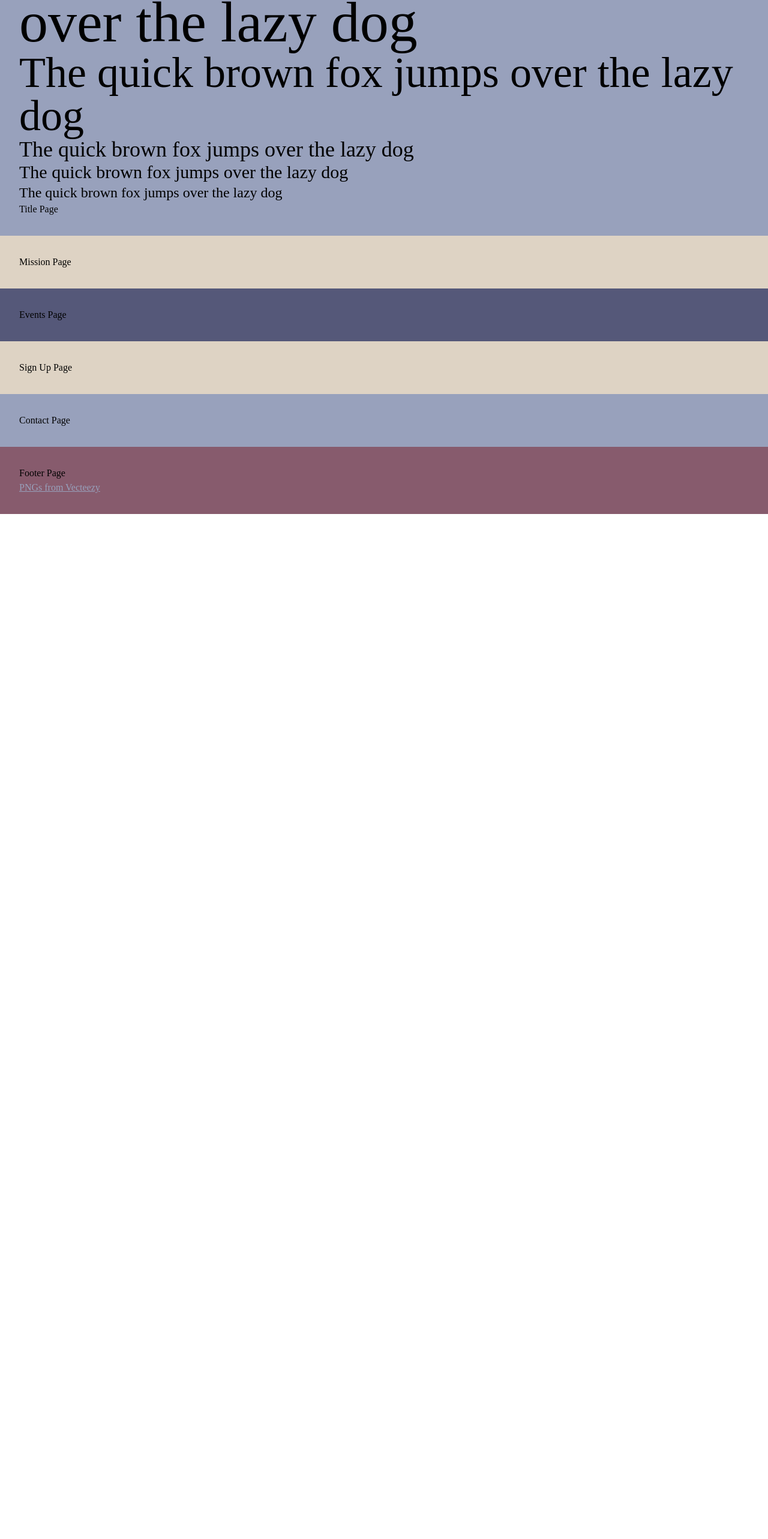
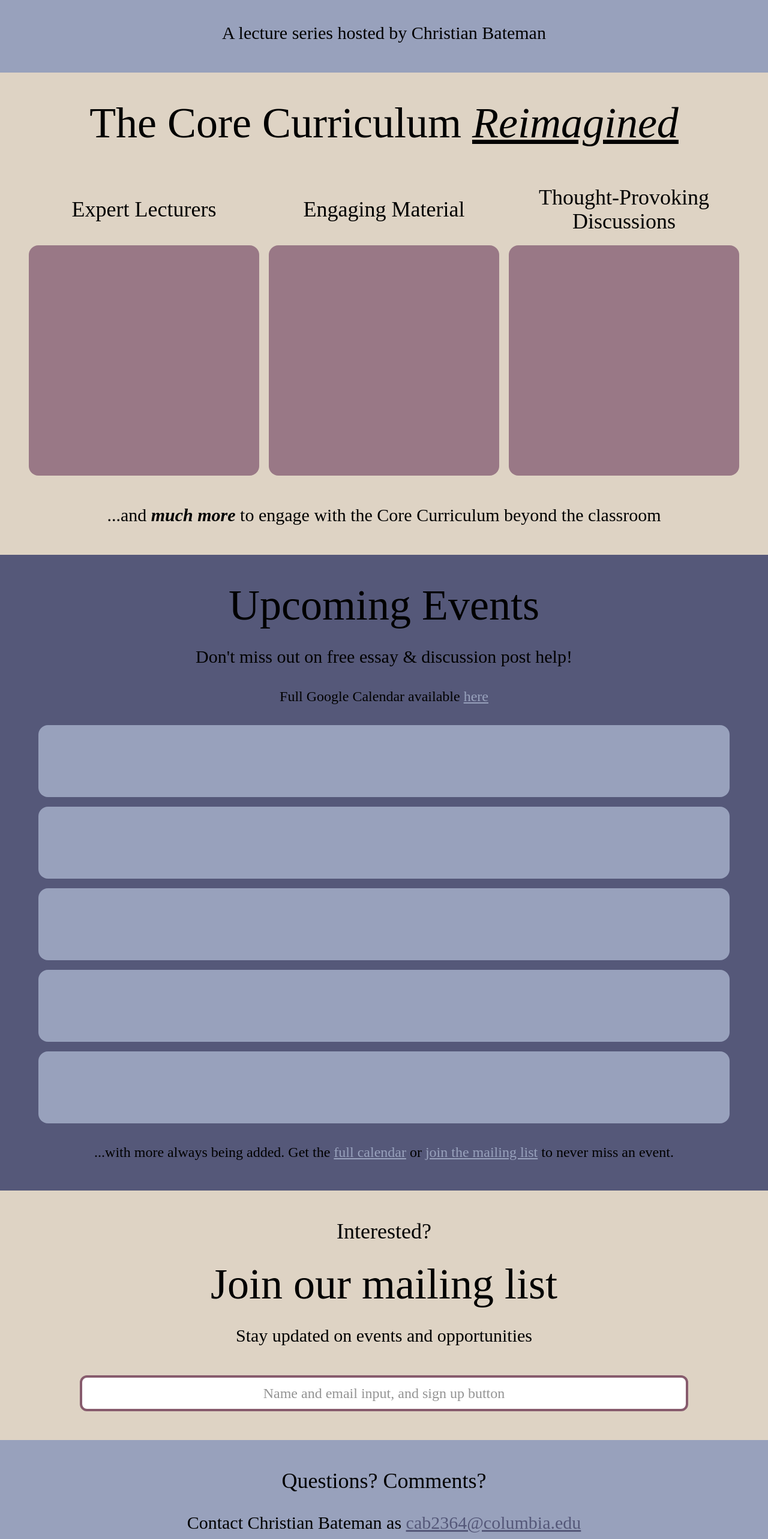
Before and after one commit to Palermo4561/great-books-in-context, a React (Vite) app: page / in a window 1280 px wide. Shown: the part 139-2705 px from the top of the page at 60% size. Before the commit the page ends 996 px from the top, so only its background shows below. Built offline with nearby package versions, Linux system fonts and the light colour scheme; a web font is replaced by a local one.

Commit message:
mostly complete layout with text and placeholders

```diff
--- a/src/components/Text.tsx
+++ b/src/components/Text.tsx
@@ -18,7 +18,7 @@
 }
 
 const text = tv({
-  base: 'text-black',
+  base: 'text-black text-center p-4',
   variants: {
     variant: {
       headliner: 'text-8xl',
--- a/src/pages/Contact.tsx
+++ b/src/pages/Contact.tsx
@@ -1,9 +1,17 @@
 import Page from '@/components/Page'
+import Text from '@/components/Text'
 
 export default function Contact() {
   return (
     <Page className="bg-light-blue">
-      <h1>Contact Page</h1>
+      <Text type="subheader">Questions? Comments?</Text>
+      <Text type="p_md">
+        Contact Christian Bateman as{' '}
+        <a href="mailto: cab2364@columbia.edu" className="text-dark-blue underline">
+          cab2364@columbia.edu
+        </a>
+      </Text>
+      {/* TODO: add a 'copy to clipboard' icon here? */}
     </Page>
   )
 }
--- a/src/pages/Events.tsx
+++ b/src/pages/Events.tsx
@@ -1,9 +1,36 @@
 import Page from '@/components/Page'
+import Text from '@/components/Text'
+import { cn } from '@/lib/utils'
+
+import type { ReactNode } from 'react'
+
+interface LinkProps extends React.AnchorHTMLAttributes<HTMLAnchorElement> {
+  children: ReactNode
+}
+
+const Link = ({ className, children, ...props }: LinkProps) => {
+  return (
+    <a target="_blank" className={cn('text-light-blue underline', className)} {...props}>
+      {children}
+    </a>
+  )
+}
 
 export default function Events() {
   return (
     <Page className="bg-dark-blue">
-      <h1 className="font-app-default">Events Page</h1>
+      <Text type="header">Upcoming Events</Text>
+      <Text type="p_md">Don't miss out on free essay & discussion post help!</Text>
+      <Text type="p_sm">
+        Full Google Calendar available <Link href="www.google.com">here</Link>
+      </Text>
+      {Array.from({ length: 5 }).map((_, idx) => (
+        <div key={idx} className="bg-light-blue mx-8 my-4 h-30 w-auto rounded-2xl text-center" />
+      ))}
+      <Text type="p_sm">
+        ...with more always being added. Get the <Link href="www.google.com">full calendar</Link> or{' '}
+        <Link href="www.google.com">join the mailing list</Link> to never miss an event.
+      </Text>
     </Page>
   )
 }
--- a/src/pages/Footer.tsx
+++ b/src/pages/Footer.tsx
@@ -1,10 +1,12 @@
 import Page from '@/components/Page'
+import Text from '@/components/Text'
 
 export default function Footer() {
   return (
     <Page className="bg-dark-red">
-      <h1>Footer Page</h1>
-      <a href="https://www.vecteezy.com" target="_blank" className="text-light-blue underline">
+      <Text type="header">Footer - this will take extra styling</Text>
+
+      <a rel="noopener" href="https://www.vecteezy.com" target="_blank" className="text-light-blue underline">
         PNGs from Vecteezy
       </a>
     </Page>
--- a/src/pages/Mission.tsx
+++ b/src/pages/Mission.tsx
@@ -1,9 +1,28 @@
 import Page from '@/components/Page'
+import Text from '@/components/Text'
 
 export default function Mission() {
+  const text = ['Expert Lecturers', 'Engaging Material', 'Thought-Provoking Discussions']
+
   return (
     <Page className="bg-dark-tan">
-      <h1>Mission Page</h1>
+      <Text type="header">
+        The Core Curriculum <span className="italic underline">Reimagined</span>
+      </Text>
+      <div className="flex flex-row justify-center gap-4 py-8">
+        {Array.from({ length: 3 }).map((_, idx) => (
+          <div key={idx} className="flex w-96 flex-col justify-start">
+            <Text className="flex h-30 items-center justify-center" type="subheader">
+              {text[idx]}
+            </Text>
+            <div className="bg-light-red w-auto rounded-2xl pb-[100%]" />
+          </div>
+        ))}
+      </div>
+      <Text type="p_md">
+        ...and <span className="font-bold italic">much more</span> to engage with the Core Curriculum beyond the
+        classroom
+      </Text>
     </Page>
   )
 }
--- a/src/pages/SignUp.tsx
+++ b/src/pages/SignUp.tsx
@@ -1,9 +1,17 @@
 import Page from '@/components/Page'
+import Text from '@/components/Text'
 
 export default function SignUp() {
   return (
     <Page className="bg-dark-tan">
-      <h1>Sign Up Page</h1>
+      <Text type="subheader">Interested?</Text>
+      <Text type="header">Join our mailing list</Text>
+      <Text type="p_md">Stay updated on events and opportunities</Text>
+      <div className="border-dark-red mx-auto mt-8 mb-4 flex h-15 w-5/6 flex-col justify-center rounded-xl border-4 border-solid bg-white align-middle">
+        <Text type="p_sm" className="text-gray bold mx-auto">
+          Name and email input, and sign up button
+        </Text>
+      </div>
     </Page>
   )
 }
--- a/src/pages/Title.tsx
+++ b/src/pages/Title.tsx
@@ -4,12 +4,8 @@
 export default function Title() {
   return (
     <Page className="bg-light-blue">
-      <Text type="headliner">The quick brown fox jumps over the lazy dog</Text>
-      <Text type="header">The quick brown fox jumps over the lazy dog</Text>
-      <Text type="subheader">The quick brown fox jumps over the lazy dog</Text>
-      <Text type="p_md">The quick brown fox jumps over the lazy dog</Text>
-      <Text type="p_sm">The quick brown fox jumps over the lazy dog</Text>
-      <h1>Title Page</h1>
+      <Text type="headliner">Great Books in Context</Text>
+      <Text type="p_md">A lecture series hosted by Christian Bateman</Text>
     </Page>
   )
 }
```
